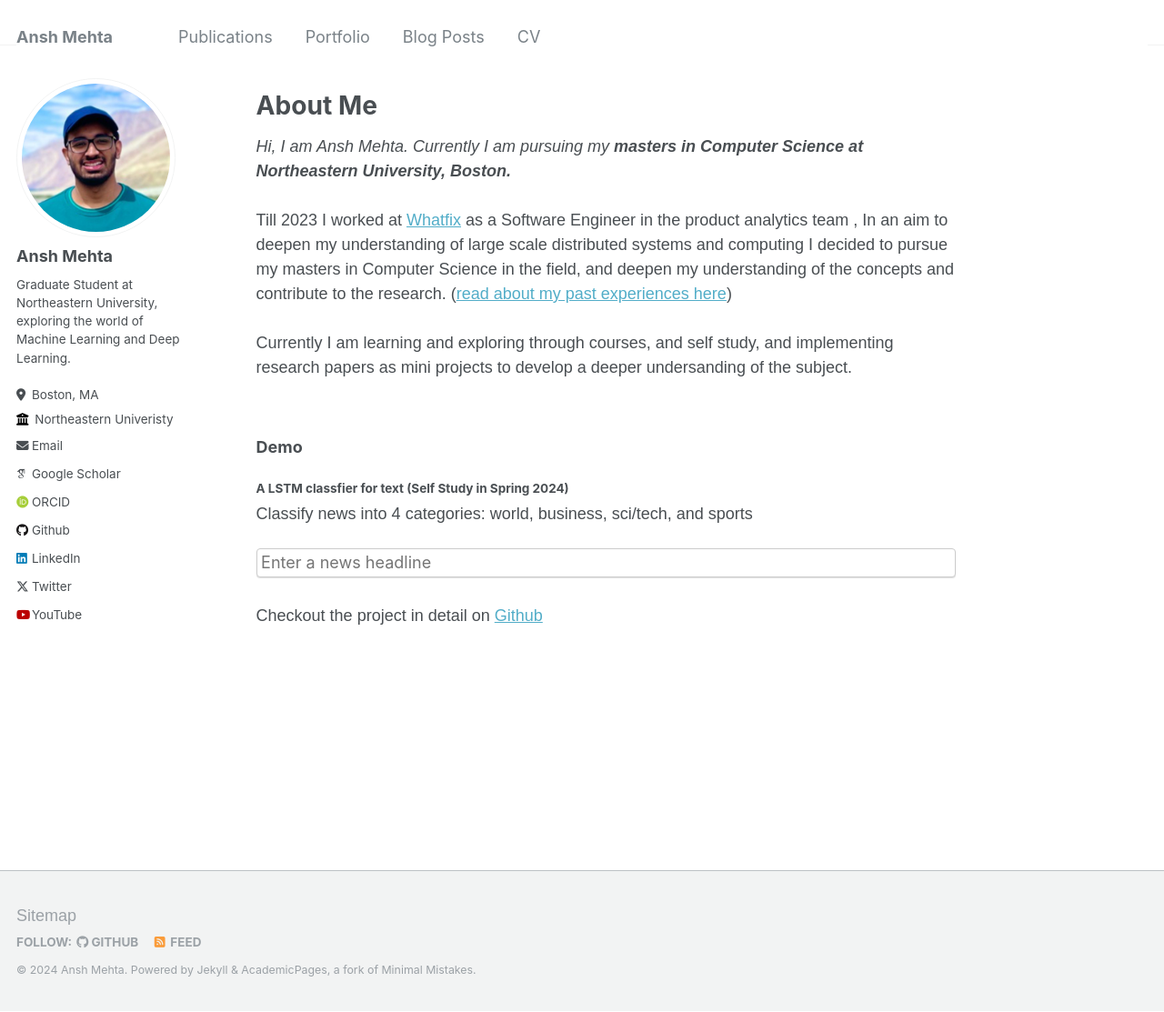
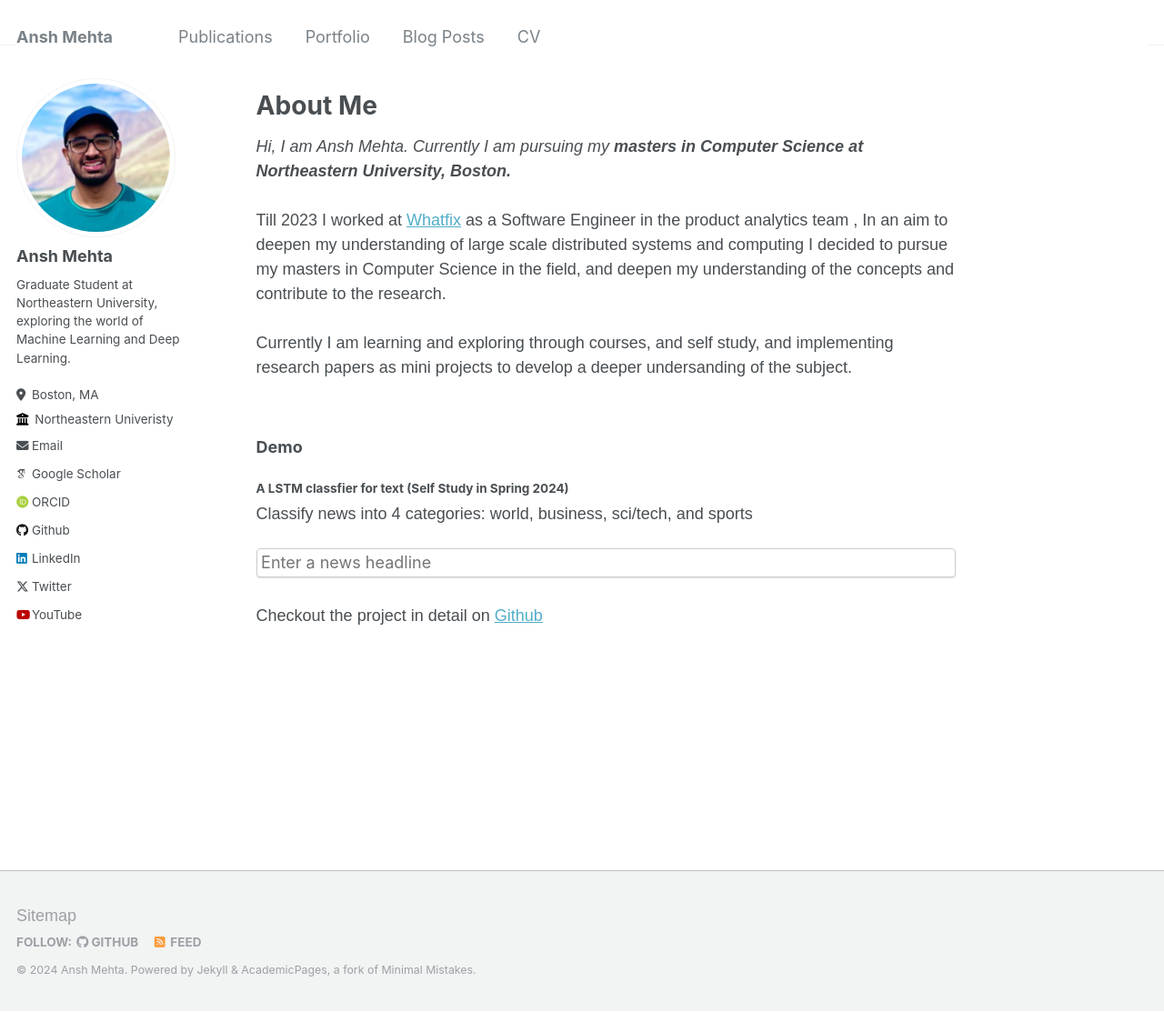
Before and after one commit to anshmehtamm/anshmehtamm.github.io, a Jekyll site: the page built from _pages/about.html, in a window 1280 px wide and 1113 px high. Shown: the whole window at 91% size. Built offline with Jekyll 4.4.1, drawn with Linux system fonts in a browser that asks for light colours; some web fonts are replaced.

Commit message:
removed unwanted text

```diff
--- a/_pages/about.html
+++ b/_pages/about.html
@@ -36,7 +36,7 @@ redirect_from:
     <h1>About Me</h1>
     <p><i>Hi, I am Ansh Mehta. Currently I am pursuing my <b>masters in Computer Science at Northeastern University, Boston.</i> </b><br><br>
 
-        Till 2023 I worked at <a href="https://whatfix.com" target="_blank">Whatfix</a> as a Software Engineer in the product analytics team , In an aim to deepen my understanding of large scale distributed systems and computing I decided to pursue my masters in Computer Science in the field, and deepen my understanding of the concepts and contribute to the research. (<a href"">read about my past experiences here</a>) <br><br>
+        Till 2023 I worked at <a href="https://whatfix.com" target="_blank">Whatfix</a> as a Software Engineer in the product analytics team , In an aim to deepen my understanding of large scale distributed systems and computing I decided to pursue my masters in Computer Science in the field, and deepen my understanding of the concepts and contribute to the research. <br><br>
         Currently I am learning and exploring through courses, and self study, and implementing research papers as mini projects to develop a deeper undersanding of the subject.<br><br>
 
     </div>
```
